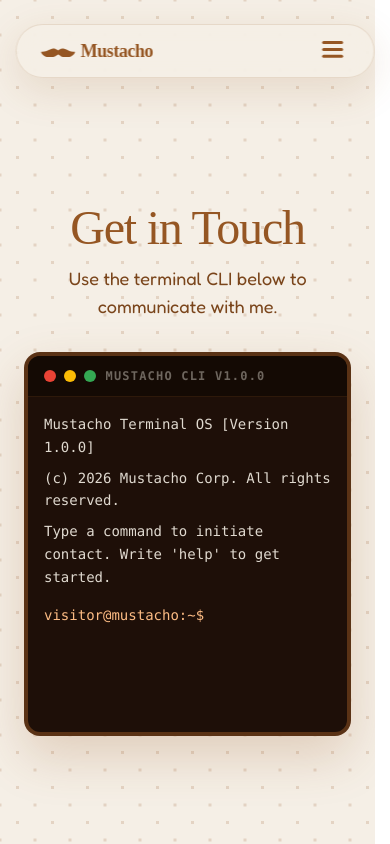
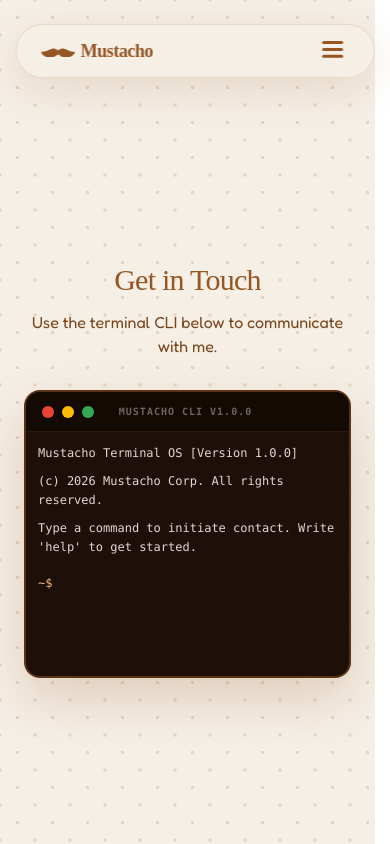
Before and after one commit to imustacho/mustacho.dev, a Next.js app: page /contact in a window 390 px wide. Built offline with nearby package versions, Linux system fonts and the light colour scheme; a web font is replaced by a local one.

Commit message:
supported responsive design

```diff
--- a/src/app/blogs/[id]/page.tsx
+++ b/src/app/blogs/[id]/page.tsx
@@ -76,7 +76,7 @@ export default function SingleBlogPage() {
                     >
                         <div>
                             {/* Meta Tags */}
-                            <div className="flex items-center gap-3 text-xs font-semibold text-[#955623] mb-4">
+                            <div className="flex flex-wrap items-center gap-2 sm:gap-3 text-xs font-semibold text-[#955623] mb-4">
                                 <span className="px-2.5 py-0.5 bg-[#955623]/10 border border-[#955623]/15 rounded-full">
                                     {post.category}
                                 </span>
--- a/src/app/contact/page.tsx
+++ b/src/app/contact/page.tsx
@@ -110,11 +110,11 @@ export default function ContactPage() {
                         <motion.h2
                             initial={{ scale: 0.9, opacity: 0 }}
                             animate={{ scale: 1, opacity: 1 }}
-                            className="font-heading text-5xl text-[#955623] tracking-tight"
+                            className="font-heading text-3xl sm:text-4xl md:text-5xl text-[#955623] tracking-tight"
                         >
                             Get in Touch
                         </motion.h2>
-                        <p className="text-lg text-[#7a451b]">
+                        <p className="text-base sm:text-lg text-[#7a451b]">
                             Use the terminal CLI below to communicate with me.
                         </p>
                     </div>
@@ -125,7 +125,7 @@ export default function ContactPage() {
                         animate={{ opacity: 1, y: 0 }}
                         transition={{ type: "spring", stiffness: 100, damping: 15 }}
                         onClick={handleContainerClick}
-                        className="w-full bg-[#1e0f08] border-4 border-[#955623]/50 rounded-2xl shadow-[0_20px_50px_rgba(149,86,35,0.22)] overflow-hidden cursor-text flex flex-col h-96"
+                        className="w-full bg-[#1e0f08] border-2 sm:border-4 border-[#955623]/50 rounded-2xl shadow-[0_20px_50px_rgba(149,86,35,0.22)] overflow-hidden cursor-text flex flex-col h-72 sm:h-96"
                     >
                         {/* Terminal Title Bar */}
                         <div className="bg-[#140a04] px-4 py-3 flex items-center justify-between border-b border-[#955623]/20 select-none">
@@ -134,14 +134,14 @@ export default function ContactPage() {
                                 <div className="w-3 h-3 rounded-full bg-[#fbbc05]" />
                                 <div className="w-3 h-3 rounded-full bg-[#34a853]" />
                             </div>
-                            <span className="text-xs font-mono font-bold text-[#f5efe6]/40 uppercase tracking-widest">
+                            <span className="text-[10px] sm:text-xs font-mono font-bold text-[#f5efe6]/40 uppercase tracking-widest">
                                 Mustacho CLI v1.0.0
                             </span>
                             <div className="w-14" />
                         </div>
 
                         {/* Terminal Output Area */}
-                        <div className="p-4 overflow-y-auto flex-1 font-mono text-sm leading-relaxed text-[#f5efe6] flex flex-col gap-2 no-scrollbar">
+                        <div className="p-3 sm:p-4 overflow-y-auto flex-1 font-mono text-xs sm:text-sm leading-relaxed text-[#f5efe6] flex flex-col gap-2 no-scrollbar">
                             {history.map((item, idx) => (
                                 <div
                                     key={idx}
@@ -156,7 +156,8 @@ export default function ContactPage() {
 
                             {/* Prompt Line */}
                             <div className="flex items-center gap-2 text-[#fdbc84] relative">
-                                <span className="shrink-0 select-none">visitor@mustacho:~$</span>
+                                <span className="shrink-0 select-none hidden sm:inline">visitor@mustacho:~$</span>
+                                <span className="shrink-0 select-none sm:hidden">~$</span>
 
                                 {/* Visible Text and Cursor Container */}
                                 <div className="flex flex-wrap items-center flex-1 font-mono text-[#f5efe6]">
--- a/src/app/navbar.tsx
+++ b/src/app/navbar.tsx
@@ -78,8 +78,7 @@ export default function Navbar() {
                                     <motion.span
                                         layoutId="navHover"
                                         className="absolute inset-0 bg-[#955623]/8 rounded-full -z-10"
-                                        initial={{ opacity: 0 }}
-                                        animate={{ opacity: 1 }}
+                                        style={{ opacity: 1 }}
                                         transition={{ type: "spring", stiffness: 350, damping: 25 }}
                                     />
                                 )}
@@ -89,8 +88,7 @@ export default function Navbar() {
                                     <motion.span
                                         layoutId="activeDot"
                                         className="absolute -bottom-0.5 left-1/2 -translate-x-1/2 w-1.5 h-1.5 rounded-full bg-[#955623]"
-                                        initial={{ opacity: 0, scale: 0 }}
-                                        animate={{ opacity: 1, scale: 1 }}
+                                        style={{ opacity: 1 }}
                                         transition={{ type: "spring", stiffness: 300, damping: 20 }}
                                     />
                                 )}
--- a/src/app/page.tsx
+++ b/src/app/page.tsx
@@ -52,7 +52,7 @@ export default function Home() {
           className="mx-auto flex flex-col items-center justify-center px-6 max-w-6xl w-full text-center"
         >
           <div className="flex flex-col items-center text-center">
-            <h1 className="font-heading text-7xl tracking-tight text-[#955623] drop-shadow-sm md:text-9xl">
+            <h1 className="font-heading text-5xl sm:text-7xl tracking-tight text-[#955623] drop-shadow-sm md:text-9xl">
               Mustacho
             </h1>
 
@@ -63,7 +63,7 @@ export default function Home() {
             <Mustache />
 
             {/* Social Icons */}
-            <div className="mt-10 flex items-center justify-center gap-5">
+            <div className="mt-10 grid grid-cols-3 sm:grid-cols-5 gap-3 sm:gap-5 place-items-center">
               {socials.map((social) => {
                 const Icon = social.icon;
 
@@ -75,16 +75,16 @@ export default function Home() {
                     rel="noreferrer"
                     aria-label={social.name}
                     className={`
-                      group flex h-20 w-20 items-center justify-center rounded-full
+                      group flex h-14 w-14 sm:h-16 sm:w-16 md:h-20 md:w-20 items-center justify-center rounded-full
                       border border-[#955623]/15 bg-[#955623]/10 text-[#955623]
                       shadow-[0_10px_30px_rgba(149,86,35,0.14)] backdrop-blur-sm
                       transition-all duration-300 ease-out
-                      hover:-translate-y-2 hover:scale-125 hover:border-transparent hover:text-white
+                      hover:-translate-y-2 hover:scale-110 md:hover:scale-125 hover:border-transparent hover:text-white
                       hover:shadow-[0_18px_40px_rgba(149,86,35,0.28)]
                       ${social.hover}
                     `}
                   >
-                    <Icon className="text-3xl transition-transform duration-300 group-hover:rotate-6 group-hover:scale-110" />
+                    <Icon className="text-xl sm:text-2xl md:text-3xl transition-transform duration-300 group-hover:rotate-6 group-hover:scale-110" />
                   </a>
                 );
               })}
```
